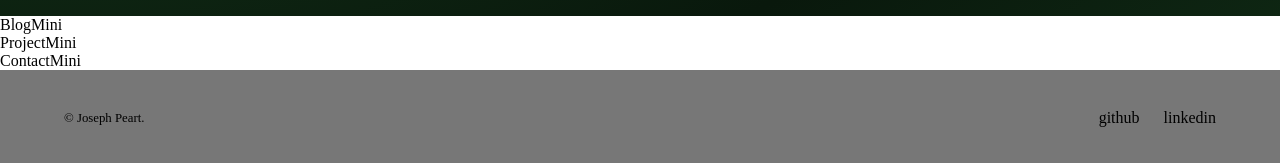
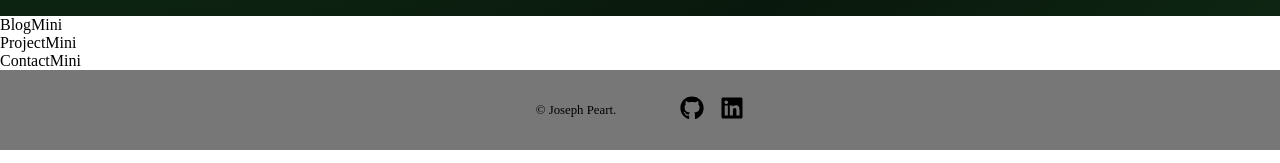
Before and after one commit to j-prt/portfolio, a React (Vite) app: page / in a window 1280 px wide. Shown: the part 784-947 px from the top of the page. Built offline with nearby package versions, Linux system fonts and the light colour scheme; a web font is replaced by a local one.

Commit message:
work on footer (cont.)

```diff
--- a/src/ui/Footer.tsx
+++ b/src/ui/Footer.tsx
@@ -4,10 +4,11 @@ import IconButton from './IconButton'
 const StyledFooter = styled.footer`
   display: flex;
   flex-direction: row;
-  justify-content: space-between;
+  justify-content: center;
   align-items: center;
-  height: 6rem;
+  height: 5rem;
   padding: 2rem 4rem;
+  gap: 4rem;
   background-color: #777;
 `
 
@@ -17,7 +18,7 @@ const FooterText = styled.p`
 
 const ExternalMedia = styled.div`
   display: flex;
-  gap: 1.5rem;
+  gap: 1rem;
 `
 
 function Footer() {
--- a/src/ui/IconButton.tsx
+++ b/src/ui/IconButton.tsx
@@ -9,8 +9,32 @@ const StyledIconButton = styled.a``
 function IconButton({ portal }: IconProps) {
   return (
     <StyledIconButton>
-      {portal == 'github' && 'github'}
-      {portal == 'linkedin' && 'linkedin'}
+      {portal == 'github' && (
+        <svg
+          stroke='currentColor'
+          fill='currentColor'
+          strokeWidth='0'
+          viewBox='0 0 496 512'
+          height='1.5rem'
+          width='1.5rem'
+          xmlns='http://www.w3.org/2000/svg'
+        >
+          <path d='M165.9 397.4c0 2-2.3 3.6-5.2 3.6-3.3.3-5.6-1.3-5.6-3.6 0-2 2.3-3.6 5.2-3.6 3-.3 5.6 1.3 5.6 3.6zm-31.1-4.5c-.7 2 1.3 4.3 4.3 4.9 2.6 1 5.6 0 6.2-2s-1.3-4.3-4.3-5.2c-2.6-.7-5.5.3-6.2 2.3zm44.2-1.7c-2.9.7-4.9 2.6-4.6 4.9.3 2 2.9 3.3 5.9 2.6 2.9-.7 4.9-2.6 4.6-4.6-.3-1.9-3-3.2-5.9-2.9zM244.8 8C106.1 8 0 113.3 0 252c0 110.9 69.8 205.8 169.5 239.2 12.8 2.3 17.3-5.6 17.3-12.1 0-6.2-.3-40.4-.3-61.4 0 0-70 15-84.7-29.8 0 0-11.4-29.1-27.8-36.6 0 0-22.9-15.7 1.6-15.4 0 0 24.9 2 38.6 25.8 21.9 38.6 58.6 27.5 72.9 20.9 2.3-16 8.8-27.1 16-33.7-55.9-6.2-112.3-14.3-112.3-110.5 0-27.5 7.6-41.3 23.6-58.9-2.6-6.5-11.1-33.3 2.6-67.9 20.9-6.5 69 27 69 27 20-5.6 41.5-8.5 62.8-8.5s42.8 2.9 62.8 8.5c0 0 48.1-33.6 69-27 13.7 34.7 5.2 61.4 2.6 67.9 16 17.7 25.8 31.5 25.8 58.9 0 96.5-58.9 104.2-114.8 110.5 9.2 7.9 17 22.9 17 46.4 0 33.7-.3 75.4-.3 83.6 0 6.5 4.6 14.4 17.3 12.1C428.2 457.8 496 362.9 496 252 496 113.3 383.5 8 244.8 8zM97.2 352.9c-1.3 1-1 3.3.7 5.2 1.6 1.6 3.9 2.3 5.2 1 1.3-1 1-3.3-.7-5.2-1.6-1.6-3.9-2.3-5.2-1zm-10.8-8.1c-.7 1.3.3 2.9 2.3 3.9 1.6 1 3.6.7 4.3-.7.7-1.3-.3-2.9-2.3-3.9-2-.6-3.6-.3-4.3.7zm32.4 35.6c-1.6 1.3-1 4.3 1.3 6.2 2.3 2.3 5.2 2.6 6.5 1 1.3-1.3.7-4.3-1.3-6.2-2.2-2.3-5.2-2.6-6.5-1zm-11.4-14.7c-1.6 1-1.6 3.6 0 5.9 1.6 2.3 4.3 3.3 5.6 2.3 1.6-1.3 1.6-3.9 0-6.2-1.4-2.3-4-3.3-5.6-2z'></path>
+        </svg>
+      )}
+      {portal == 'linkedin' && (
+        <svg
+          stroke='currentColor'
+          fill='currentColor'
+          strokeWidth='0'
+          viewBox='0 0 448 512'
+          height='1.5rem'
+          width='1.5rem'
+          xmlns='http://www.w3.org/2000/svg'
+        >
+          <path d='M416 32H31.9C14.3 32 0 46.5 0 64.3v383.4C0 465.5 14.3 480 31.9 480H416c17.6 0 32-14.5 32-32.3V64.3c0-17.8-14.4-32.3-32-32.3zM135.4 416H69V202.2h66.5V416zm-33.2-243c-21.3 0-38.5-17.3-38.5-38.5S80.9 96 102.2 96c21.2 0 38.5 17.3 38.5 38.5 0 21.3-17.2 38.5-38.5 38.5zm282.1 243h-66.4V312c0-24.8-.5-56.7-34.5-56.7-34.6 0-39.9 27-39.9 54.9V416h-66.4V202.2h63.7v29.2h.9c8.9-16.8 30.6-34.5 62.9-34.5 67.2 0 79.7 44.3 79.7 101.9V416z'></path>
+        </svg>
+      )}
     </StyledIconButton>
   )
 }
```
